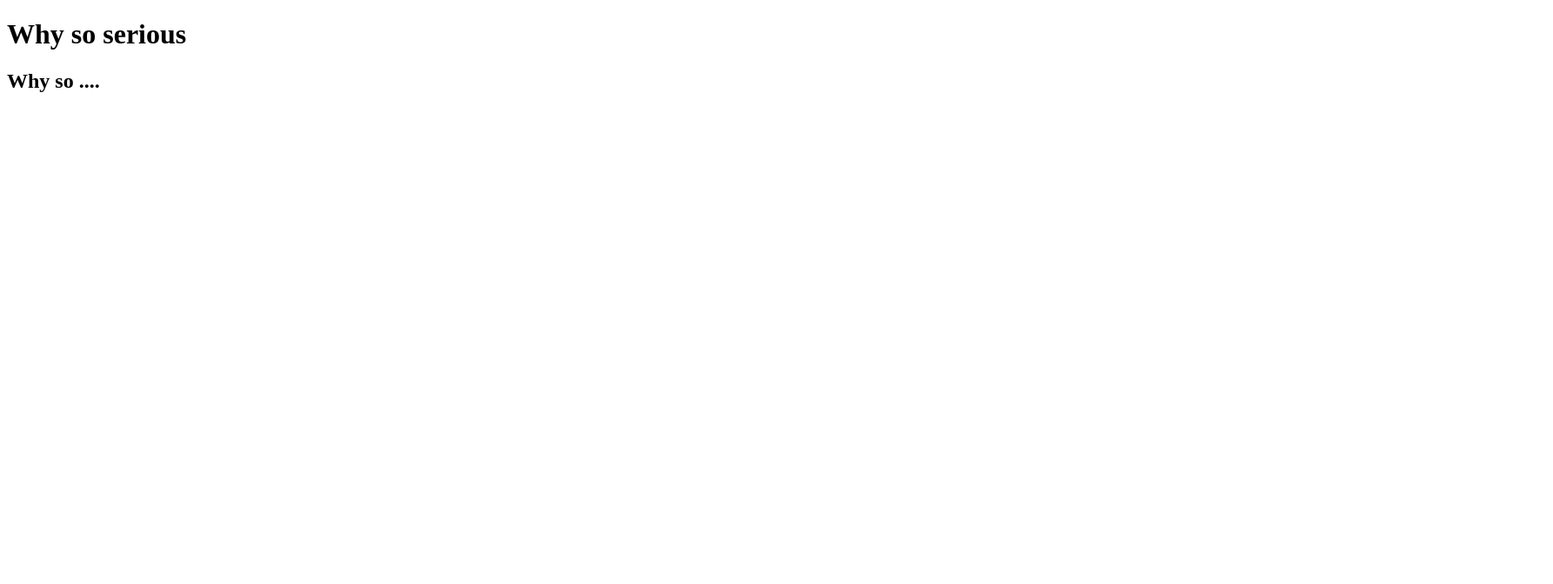
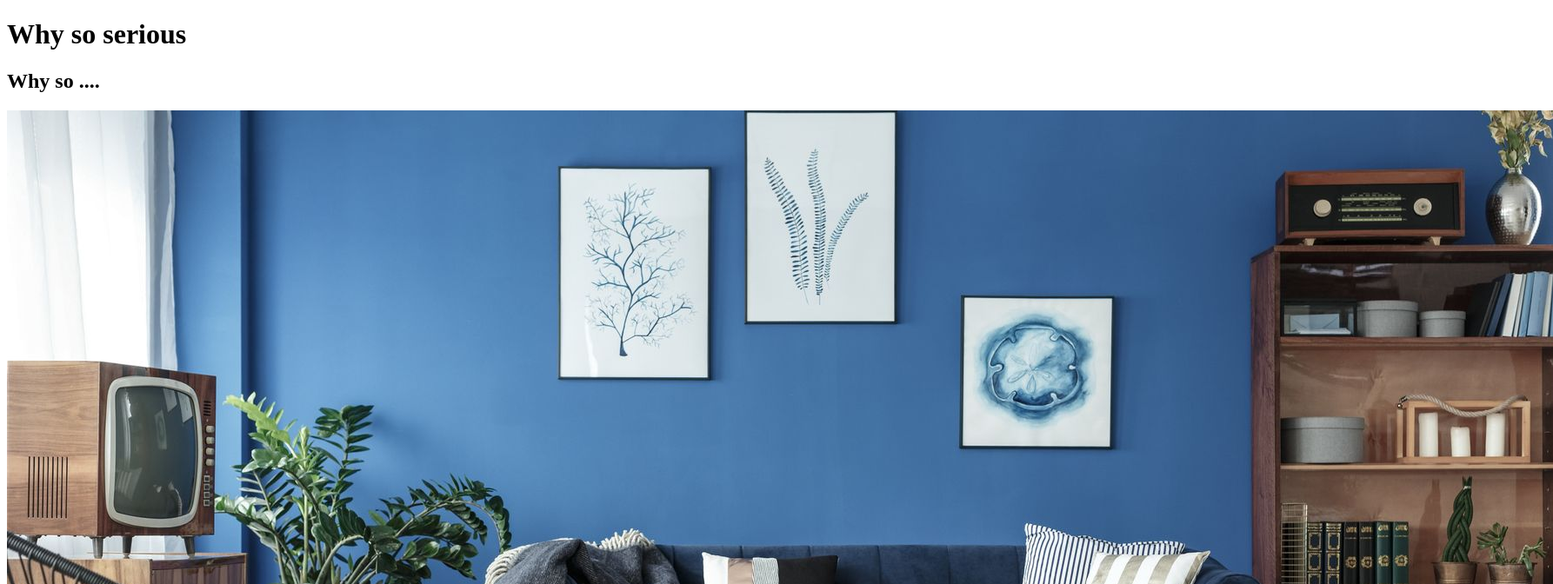
Before and after one commit to PranabSarker10/My-Third-Repo, a plain HTML site: page index.html in a window 1280 px wide. Shown: the top 672 px of the page at 87% size, 1786 px wide, since content can reach past the window. Drawn offline with Linux system fonts and the light colour scheme.

Commit message:
added Home

```diff
--- a/index.html
+++ b/index.html
@@ -9,5 +9,6 @@
 <body>
     <h1>Why so serious</h1>
     <h2>Why so ....</h2>
+    <img src="Home.jpeg" alt="">
 </body>
 </html>
```
Also changed, not shown: Home.jpeg (added).
